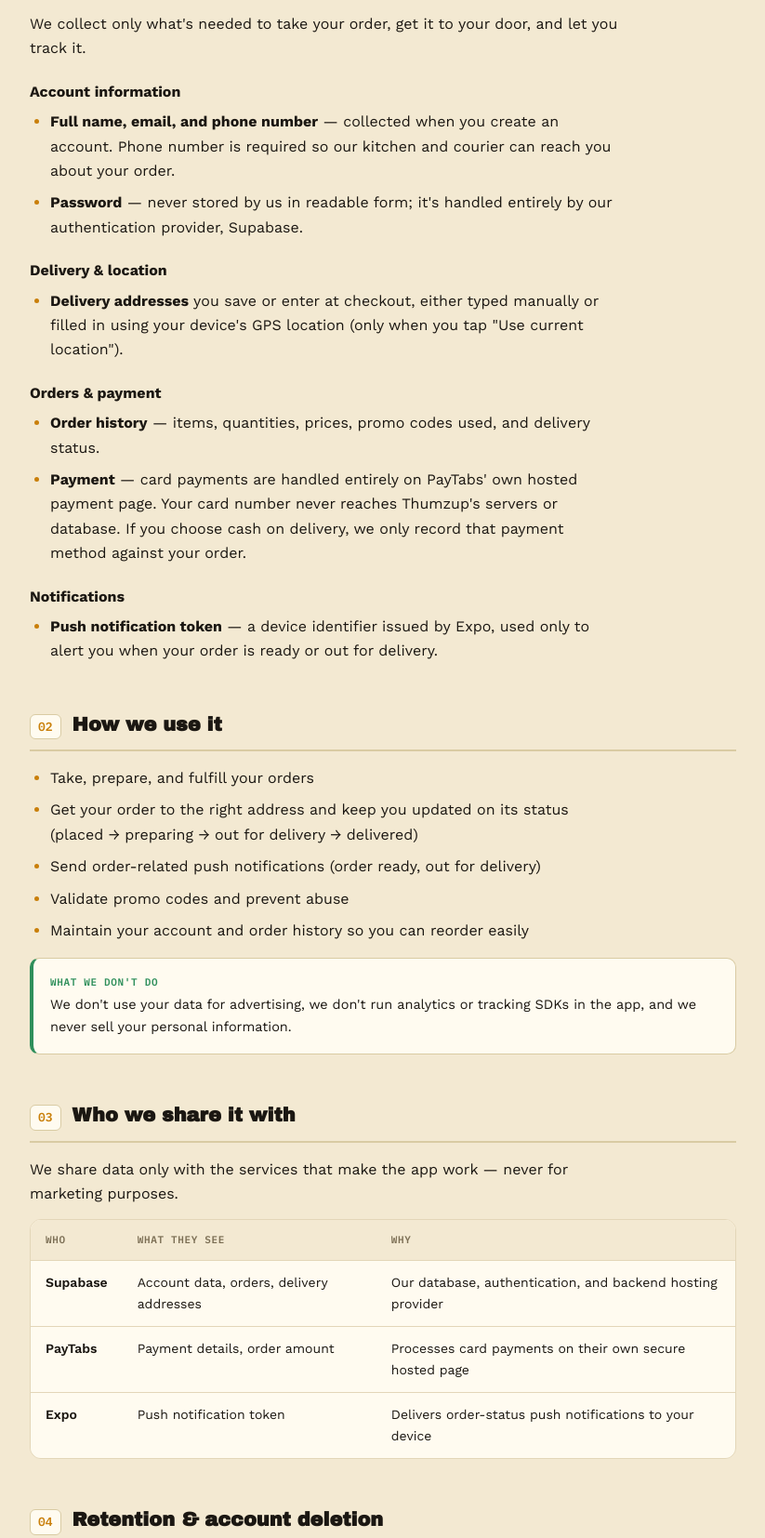
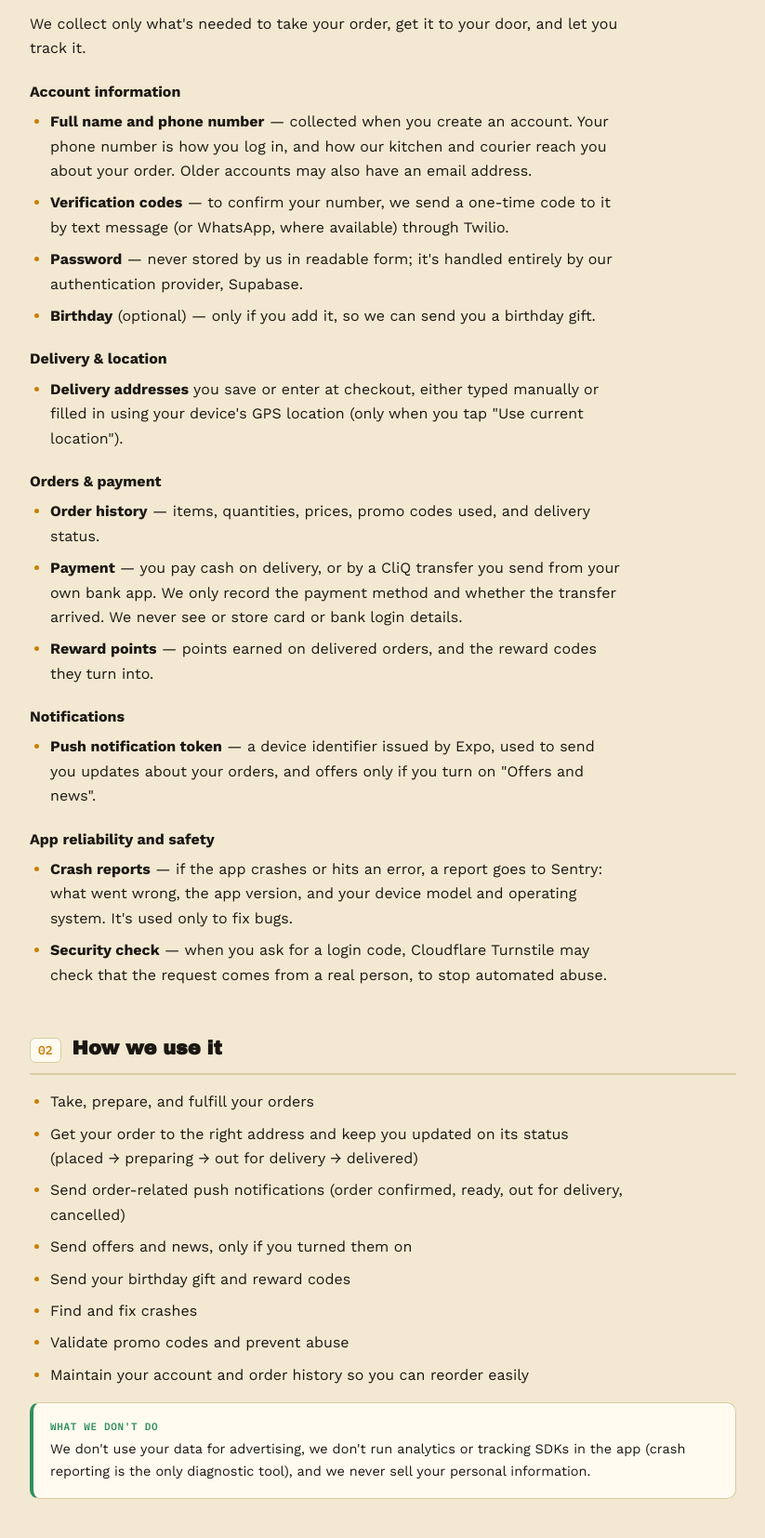
Before and after one commit to Saif-Abukhader/thumzup-privacy, a plain HTML site: page index.html in a window 1280 px wide. Shown: the part 767-2421 px from the top of the page at 93% size, without its empty margins (228-1051 px from the left). Drawn offline with nearby package versions, Linux system fonts and the light colour scheme.

Commit message:
Privacy policy: CliQ instead of PayTabs, crash reports, security check, codes, birthday, offers
Co-Authored-By: Claude Opus 5.5 <noreply@anthropic.com>
Claude-Session: https://claude.ai/code/session_0135ff48kS8bG4zc8KMtuM4z

```diff
--- a/index.html
+++ b/index.html
@@ -272,7 +272,7 @@
     <h1>Privacy Policy</h1>
     <p class="dek">How Thumzup collects, uses, and protects your information when you order dessert puddings from Kitchen No.3 through our app.</p>
     <div class="meta-row">
-      <span class="meta-chip">Effective <strong>August 22, 2026</strong></span>
+      <span class="meta-chip">Effective <strong>November 14, 2026</strong></span>
       <span class="meta-chip">App <strong>Thumzup (com.thumzup.app)</strong></span>
       <span class="meta-chip">Region <strong>Amman, Jordan</strong></span>
     </div>
@@ -299,8 +299,10 @@
 
     <h3>Account information</h3>
     <ul>
-      <li><strong>Full name, email, and phone number</strong> — collected when you create an account. Phone number is required so our kitchen and courier can reach you about your order.</li>
+      <li><strong>Full name and phone number</strong> — collected when you create an account. Your phone number is how you log in, and how our kitchen and courier reach you about your order. Older accounts may also have an email address.</li>
+      <li><strong>Verification codes</strong> — to confirm your number, we send a one-time code to it by text message (or WhatsApp, where available) through Twilio.</li>
       <li><strong>Password</strong> — never stored by us in readable form; it's handled entirely by our authentication provider, Supabase.</li>
+      <li><strong>Birthday</strong> (optional) — only if you add it, so we can send you a birthday gift.</li>
     </ul>
 
     <h3>Delivery &amp; location</h3>
@@ -311,12 +313,19 @@
     <h3>Orders &amp; payment</h3>
     <ul>
       <li><strong>Order history</strong> — items, quantities, prices, promo codes used, and delivery status.</li>
-      <li><strong>Payment</strong> — card payments are handled entirely on PayTabs' own hosted payment page. Your card number never reaches Thumzup's servers or database. If you choose cash on delivery, we only record that payment method against your order.</li>
+      <li><strong>Payment</strong> — you pay cash on delivery, or by a CliQ transfer you send from your own bank app. We only record the payment method and whether the transfer arrived. We never see or store card or bank login details.</li>
+      <li><strong>Reward points</strong> — points earned on delivered orders, and the reward codes they turn into.</li>
     </ul>
 
     <h3>Notifications</h3>
     <ul>
-      <li><strong>Push notification token</strong> — a device identifier issued by Expo, used only to alert you when your order is ready or out for delivery.</li>
+      <li><strong>Push notification token</strong> — a device identifier issued by Expo, used to send you updates about your orders, and offers only if you turn on "Offers and news".</li>
+    </ul>
+
+    <h3>App reliability and safety</h3>
+    <ul>
+      <li><strong>Crash reports</strong> — if the app crashes or hits an error, a report goes to Sentry: what went wrong, the app version, and your device model and operating system. It's used only to fix bugs.</li>
+      <li><strong>Security check</strong> — when you ask for a login code, Cloudflare Turnstile may check that the request comes from a real person, to stop automated abuse.</li>
     </ul>
   </section>
 
@@ -325,13 +334,16 @@
     <ul>
       <li>Take, prepare, and fulfill your orders</li>
       <li>Get your order to the right address and keep you updated on its status (placed → preparing → out for delivery → delivered)</li>
-      <li>Send order-related push notifications (order ready, out for delivery)</li>
+      <li>Send order-related push notifications (order confirmed, ready, out for delivery, cancelled)</li>
+      <li>Send offers and news, only if you turned them on</li>
+      <li>Send your birthday gift and reward codes</li>
+      <li>Find and fix crashes</li>
       <li>Validate promo codes and prevent abuse</li>
       <li>Maintain your account and order history so you can reorder easily</li>
     </ul>
     <div class="callout">
       <strong>What we don't do</strong>
-      We don't use your data for advertising, we don't run analytics or tracking SDKs in the app, and we never sell your personal information.
+      We don't use your data for advertising, we don't run analytics or tracking SDKs in the app (crash reporting is the only diagnostic tool), and we never sell your personal information.
     </div>
   </section>
 
@@ -345,8 +357,11 @@
         </thead>
         <tbody>
           <tr><td class="who">Supabase</td><td>Account data, orders, delivery addresses</td><td>Our database, authentication, and backend hosting provider</td></tr>
-          <tr><td class="who">PayTabs</td><td>Payment details, order amount</td><td>Processes card payments on their own secure hosted page</td></tr>
-          <tr><td class="who">Expo</td><td>Push notification token</td><td>Delivers order-status push notifications to your device</td></tr>
+          <tr><td class="who">Expo</td><td>Push notification token</td><td>Delivers push notifications to your device</td></tr>
+          <tr><td class="who">Twilio</td><td>Phone number</td><td>Sends verification codes by text message or WhatsApp</td></tr>
+          <tr><td class="who">Sentry</td><td>Crash reports, device model and operating system</td><td>Helps us find and fix errors in the app</td></tr>
+          <tr><td class="who">Cloudflare</td><td>Security check signals from the login screen</td><td>Blocks automated abuse of login codes</td></tr>
+          <tr><td class="who">Google (Android) / Apple (iPhone)</td><td>Map locations you view or pick</td><td>Shows maps and turns a pinned location into an address</td></tr>
         </tbody>
       </table>
     </div>
@@ -367,6 +382,8 @@
     <ul>
       <li><strong>Location</strong> — you can decline location access; you'll just need to type your delivery address instead of using "Use current location."</li>
       <li><strong>Notifications</strong> — you can turn off push notifications in your device settings; you'll still see order status inside the app.</li>
+      <li><strong>Offers and news</strong> — off unless you turn it on, and you can turn it off any time from Account → Notifications.</li>
+      <li><strong>Birthday</strong> — optional; leave it empty if you don't want a birthday gift.</li>
       <li><strong>Addresses</strong> — add, edit, or remove saved delivery addresses any time from Account → Delivery addresses.</li>
     </ul>
   </section>
@@ -376,7 +393,7 @@
     <ul>
       <li>All traffic between the app and our servers is encrypted (HTTPS/TLS).</li>
       <li>Passwords are hashed by Supabase Auth — we never see or store them directly.</li>
-      <li>Card numbers are entered directly on PayTabs' payment page and never pass through our servers.</li>
+      <li>No card numbers or bank login details are ever entered in or stored by the app.</li>
       <li>Database access is restricted by row-level security so you can only see your own orders and addresses (kitchen staff can see order queues needed to fulfill them).</li>
     </ul>
   </section>
```
Also changed, not shown: support.html (+1 -1 lines).
